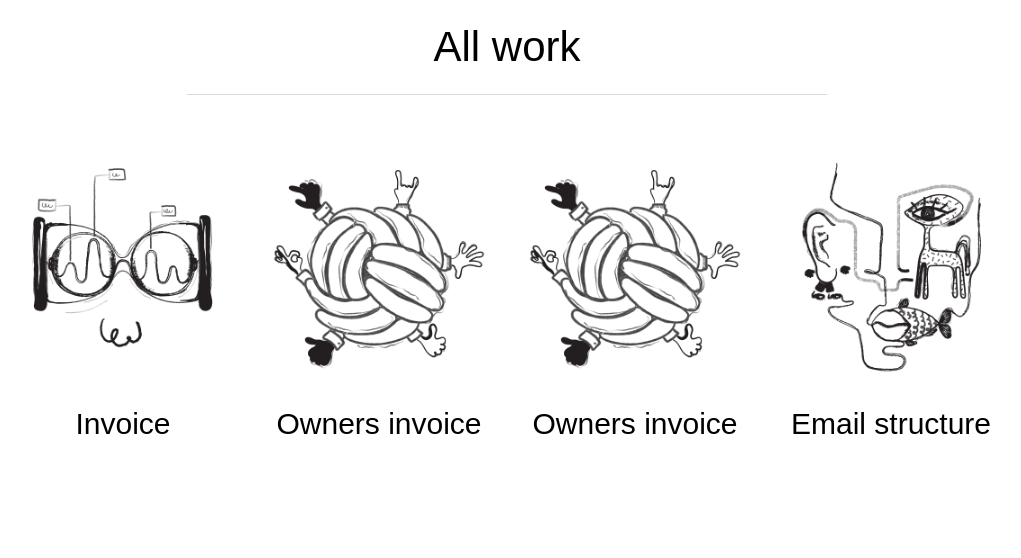
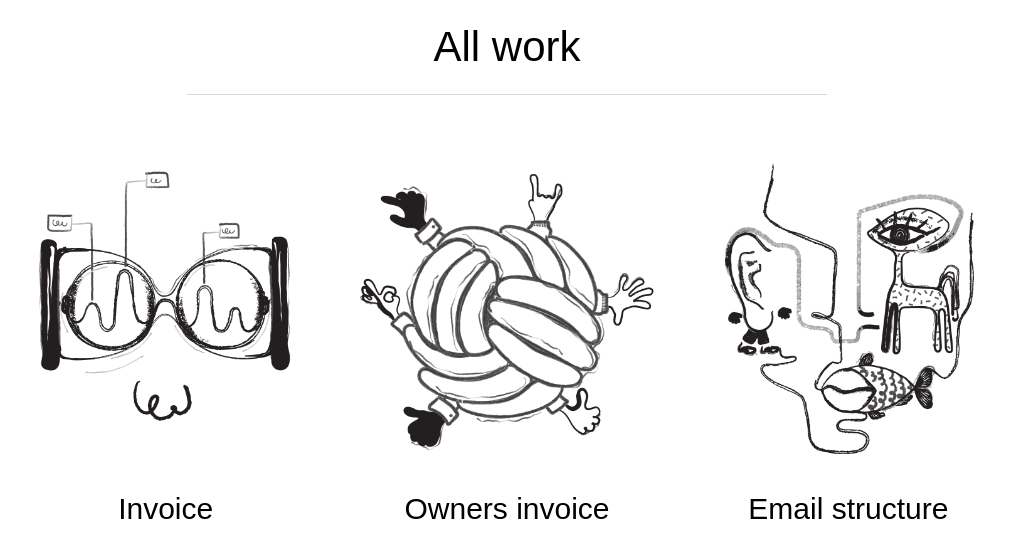
Before and after one commit to oleksiykalashnyk/portfolio, a plain HTML site: page index.html in a window 1280 px wide. Shown: the whole page, without its empty margins (133-1154 px from the left). Drawn offline with Linux system fonts and the light colour scheme; a web font is replaced by a local one.

Commit message:
add index

```diff
--- a/index.html
+++ b/index.html
@@ -19,10 +19,6 @@
             <p class="ct">Owners invoice</p>
         </div>
         <div class="item">
-            <img src="assets/img/02.png" alt="">
-            <p class="ct">Owners invoice</p>
-        </div>
-        <div class="item">
             <img src="assets/img/03.png" alt="">
             <p class="ct">Email structure</p>
         </div>
```
